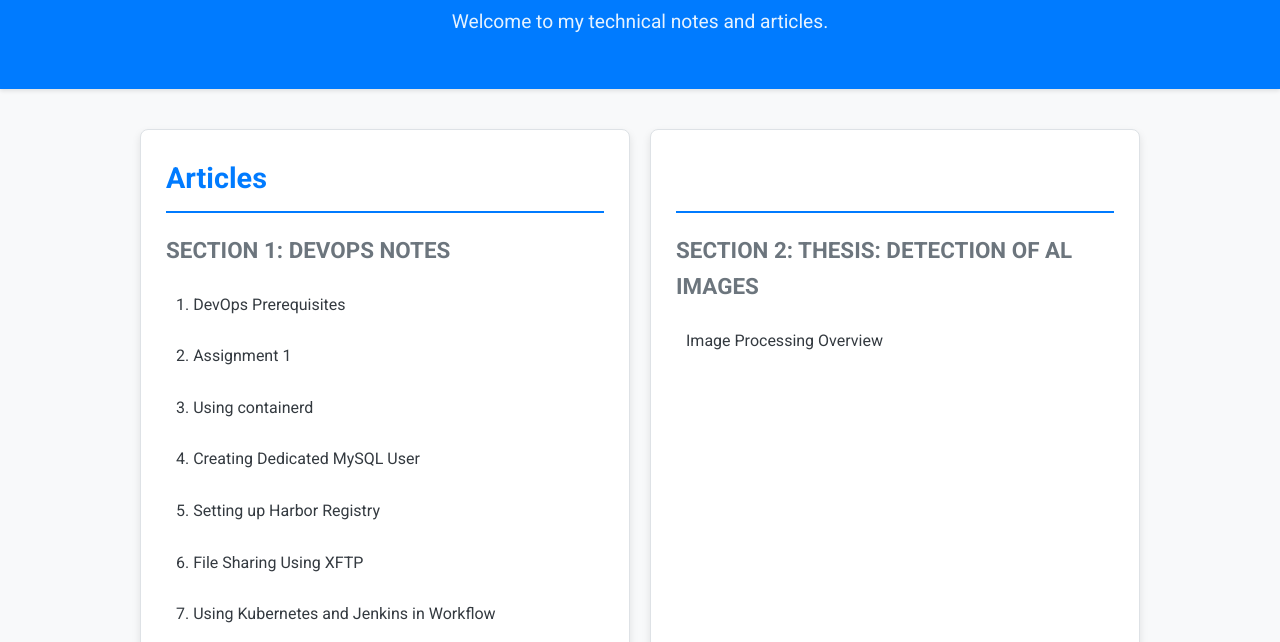
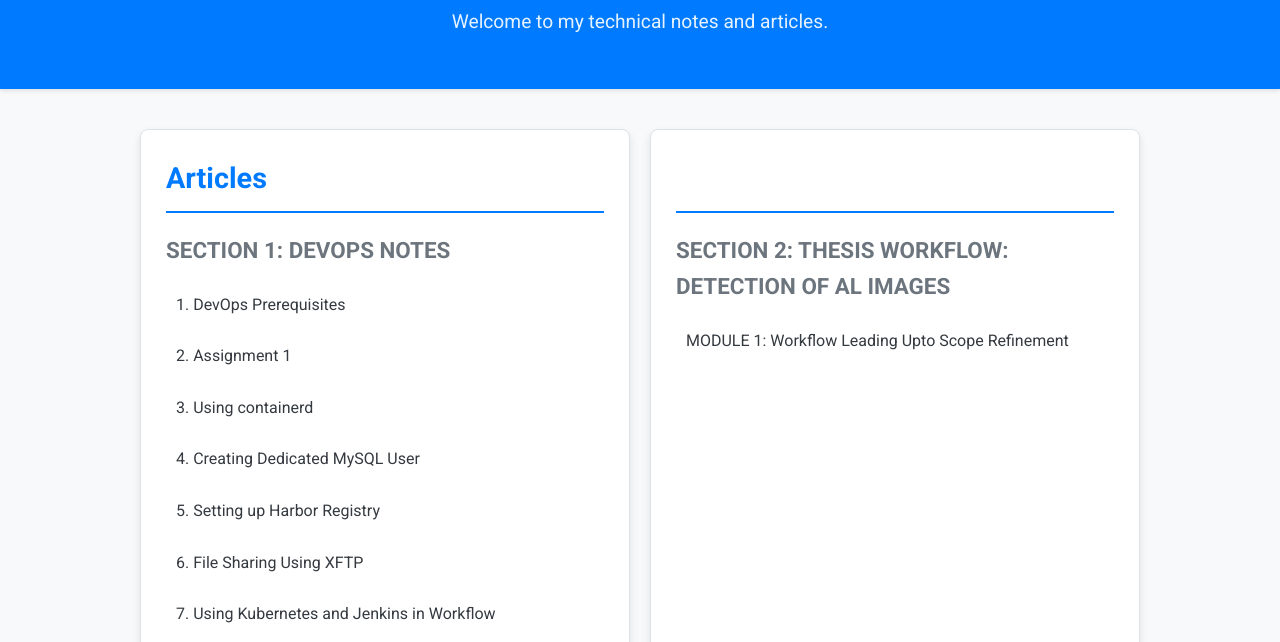
Before and after one commit to fabdab2008/FahianAlBadar, a plain HTML site: page index.html in a window 1280 px wide. Shown: the part 116-758 px from the top of the page. Drawn offline with Linux system fonts and the light colour scheme.

Commit message:
Update index.html

```diff
--- a/index.html
+++ b/index.html
@@ -162,9 +162,9 @@
         </div>
 
          <div class="section-card">
-            <h2>&nbsp;</h2> <h3>SECTION 2: THESIS: DETECTION OF AL IMAGES</h3>
+            <h2>&nbsp;</h2> <h3>SECTION 2: THESIS WORKFLOW: DETECTION OF AL IMAGES</h3>
             <ul>
-                <li><a href="python/Image-processing.html">Image Processing Overview</a></li>
+                <li><a href="aidetection/Update1.html">MODULE 1: Workflow Leading Upto Scope Refinement</a></li>
             </ul>
         </div>
 
```
